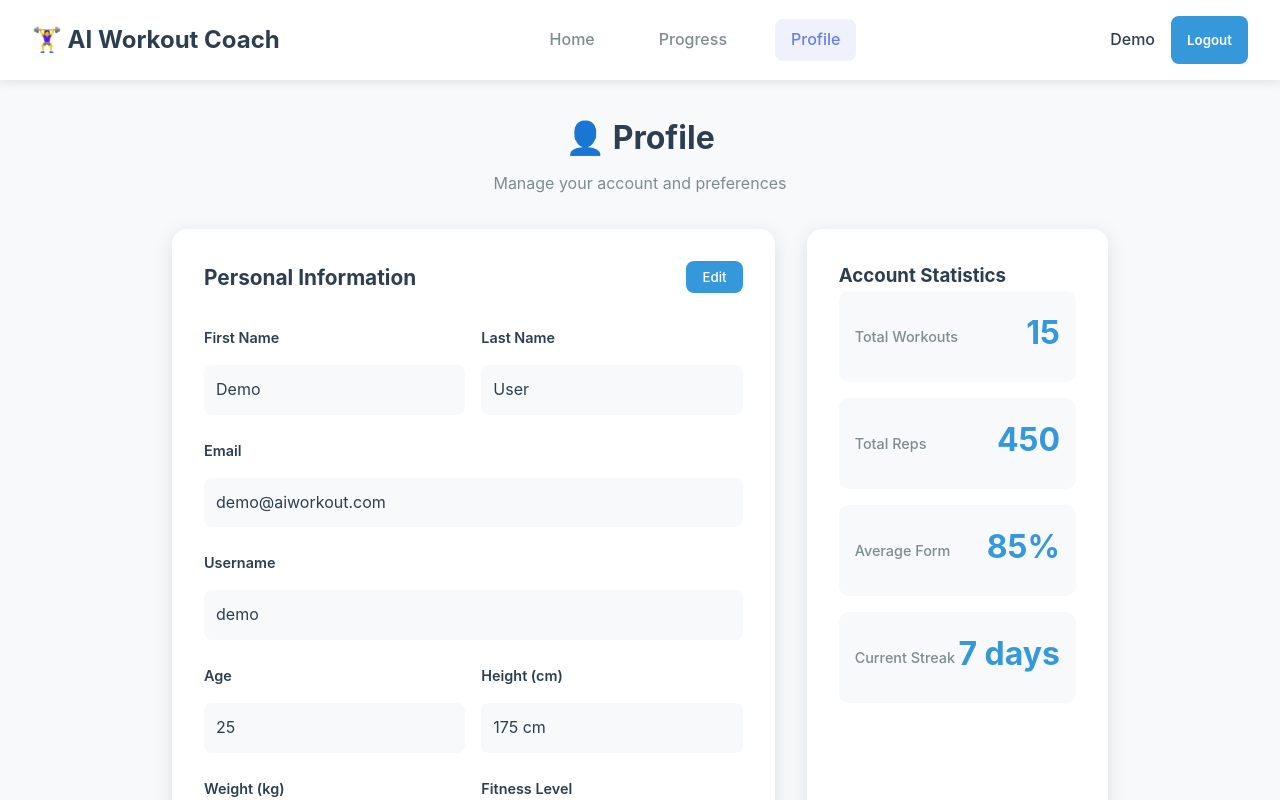
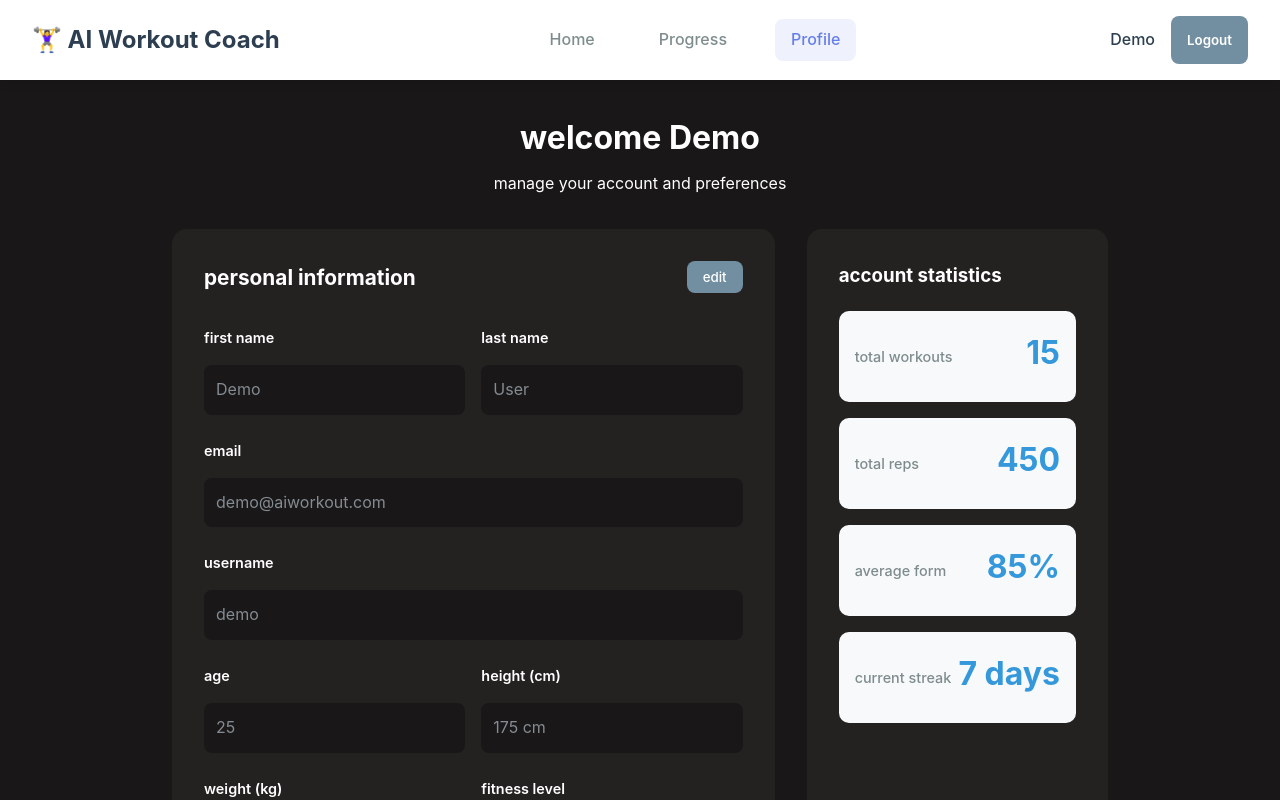
Before and after one commit to jennifershi255/ript, a React (Create React App) app in the folder web/: page /profile in a window 1280 px wide. Shown: the top 800 px of the page. Built offline with nearby package versions, Linux system fonts and the light colour scheme; sample sign-in values are in the browser's storage.

Commit message:
ref: redesign ui

```diff
--- a/web/src/screens/ProfileScreen.css
+++ b/web/src/screens/ProfileScreen.css
@@ -1,6 +1,6 @@
 .profile-screen {
   min-height: 100vh;
-  background: #f8f9fa;
+  background: #191717;
 }
 
 .profile-content {
@@ -10,6 +10,7 @@
 }
 
 .profile-header {
+  color: #ffffff;
   text-align: center;
   margin-bottom: 2rem;
 }
@@ -17,12 +18,12 @@
 .profile-header h1 {
   font-size: 2rem;
   font-weight: bold;
-  color: #2c3e50;
+  color: #ffffff;
   margin: 0 0 0.5rem;
 }
 
 .profile-header p {
-  color: #7f8c8d;
+  color: #ffffff;
   margin: 0;
 }
 
@@ -33,10 +34,10 @@
 }
 
 .profile-card {
-  background: white;
+  background: #242121;
   border-radius: 15px;
+  color: #ffffff;
   padding: 2rem;
-  box-shadow: 0 4px 20px rgba(0, 0, 0, 0.1);
   animation: fadeInUp 0.6s ease-out;
 }
 
@@ -52,7 +53,7 @@
 }
 
 .card-header h3 {
-  color: #2c3e50;
+  color: #ffffff;
   margin: 0;
   font-size: 1.3rem;
 }
@@ -69,7 +70,7 @@
 }
 
 .edit-button {
-  background: #3498db;
+  background: #728fa2;
   color: white;
 }
 
@@ -79,12 +80,12 @@
 }
 
 .save-button {
-  background: #27ae60;
+  background: #6f9e83;
   color: white;
 }
 
 .cancel-button {
-  background: #e74c3c;
+  background: #cb7b72;
   color: white;
 }
 
@@ -115,7 +116,7 @@
 
 .form-group label {
   font-weight: 600;
-  color: #2c3e50;
+  color: #ffffff;
   font-size: 0.9rem;
 }
 
@@ -131,14 +132,14 @@
 .form-group input:focus,
 .form-group select:focus {
   outline: none;
-  border-color: #3498db;
+  border-color: #29333a;
 }
 
 .form-value {
   padding: 0.75rem;
-  background: #f8f9fa;
+  background: #191717;
   border-radius: 8px;
-  color: #2c3e50;
+  color: #848b92;
   min-height: 1.2rem;
 }
 
@@ -157,17 +158,16 @@
   justify-content: space-between;
   align-items: center;
   padding: 1rem;
-  background: #f8f9fa;
+  background: #191717;
+  color: white;
   border-radius: 8px;
 }
 
 .stat-label {
-  color: #7f8c8d;
   font-weight: 500;
 }
 
 .stat-value {
-  color: #2c3e50;
   font-weight: bold;
   font-size: 1.1rem;
 }
@@ -189,12 +189,12 @@
 }
 
 .logout-button {
-  background: #3498db;
+  background: #728fa2;
   color: white;
 }
 
 .delete-button {
-  background: #e74c3c;
+  background: #cb7b72;
   color: white;
 }
 
--- a/web/src/screens/ProfileScreen.tsx
+++ b/web/src/screens/ProfileScreen.tsx
@@ -54,11 +54,11 @@ const ProfileScreen: React.FC = () => {
   const handleDeleteAccount = async () => {
     if (
       window.confirm(
-        "Are you sure you want to delete your account? This action cannot be undone."
+        "are you sure you want to delete your account? this action cannot be undone."
       )
     ) {
       // In a real app, you would call an API to delete the account
-      alert("Account deletion would be implemented here");
+      alert("account deletion would be implemented here");
     }
   };
 
@@ -68,29 +68,29 @@ const ProfileScreen: React.FC = () => {
 
       <div className="profile-content">
         <div className="profile-header">
-          <h1>👤 Profile</h1>
-          <p>Manage your account and preferences</p>
+          <h1>welcome {user?.profile?.firstName || user?.username || "athlete"}</h1>
+          <p>manage your account and preferences</p>
         </div>
 
         <div className="profile-grid">
           {/* Profile Information */}
           <div className="profile-card">
             <div className="card-header">
-              <h3>Personal Information</h3>
+              <h3>personal information</h3>
               {!isEditing ? (
                 <button
                   onClick={() => setIsEditing(true)}
                   className="edit-button"
                 >
-                  Edit
+                  edit
                 </button>
               ) : (
                 <div className="edit-actions">
                   <button onClick={handleSave} className="save-button">
-                    Save
+                    save
                   </button>
                   <button onClick={handleCancel} className="cancel-button">
-                    Cancel
+                    cancel
                   </button>
                 </div>
               )}
@@ -99,7 +99,7 @@ const ProfileScreen: React.FC = () => {
             <div className="profile-form">
               <div className="form-row">
                 <div className="form-group">
-                  <label>First Name</label>
+                  <label>first name</label>
                   {isEditing ? (
                     <input
                       type="text"
@@ -114,7 +114,7 @@ const ProfileScreen: React.FC = () => {
                   )}
                 </div>
                 <div className="form-group">
-                  <label>Last Name</label>
+                  <label>last name</label>
                   {isEditing ? (
                     <input
                       type="text"
@@ -131,18 +131,18 @@ const ProfileScreen: React.FC = () => {
               </div>
 
               <div className="form-group">
-                <label>Email</label>
+                <label>email</label>
                 <div className="form-value">{user?.email}</div>
               </div>
 
               <div className="form-group">
-                <label>Username</label>
+                <label>username</label>
                 <div className="form-value">{user?.username}</div>
               </div>
 
               <div className="form-row">
                 <div className="form-group">
-                  <label>Age</label>
+                  <label>age</label>
                   {isEditing ? (
                     <input
                       type="number"
@@ -158,7 +158,7 @@ const ProfileScreen: React.FC = () => {
                   )}
                 </div>
                 <div className="form-group">
-                  <label>Height (cm)</label>
+                  <label>height (cm)</label>
                   {isEditing ? (
                     <input
                       type="number"
@@ -179,7 +179,7 @@ const ProfileScreen: React.FC = () => {
 
               <div className="form-row">
                 <div className="form-group">
-                  <label>Weight (kg)</label>
+                  <label>weight (kg)</label>
                   {isEditing ? (
                     <input
                       type="number"
@@ -197,16 +197,16 @@ const ProfileScreen: React.FC = () => {
                   )}
                 </div>
                 <div className="form-group">
-                  <label>Fitness Level</label>
+                  <label>fitness level</label>
                   {isEditing ? (
                     <select
                       name="fitnessLevel"
                       value={formData.fitnessLevel}
                       onChange={handleInputChange}
                     >
-                      <option value="beginner">Beginner</option>
-                      <option value="intermediate">Intermediate</option>
-                      <option value="advanced">Advanced</option>
+                      <option value="beginner">beginner</option>
+                      <option value="intermediate">intermediate</option>
+                      <option value="advanced">advanced</option>
                     </select>
                   ) : (
                     <div className="form-value fitness-level">
@@ -220,28 +220,28 @@ const ProfileScreen: React.FC = () => {
 
           {/* Account Stats */}
           <div className="profile-card">
-            <h3>Account Statistics</h3>
+            <h3 style={{ marginBottom: "20px" }}>account statistics</h3>
             <div className="stats-list">
               <div className="stat-item">
-                <span className="stat-label">Total Workouts</span>
+                <span className="stat-label">total workouts</span>
                 <span className="stat-value">
                   {user?.stats?.totalWorkouts || 0}
                 </span>
               </div>
               <div className="stat-item">
-                <span className="stat-label">Total Reps</span>
+                <span className="stat-label">total reps</span>
                 <span className="stat-value">
                   {user?.stats?.totalReps || 0}
                 </span>
               </div>
               <div className="stat-item">
-                <span className="stat-label">Average Form</span>
+                <span className="stat-label">average form</span>
                 <span className="stat-value">
                   {user?.stats?.averageFormAccuracy || 0}%
                 </span>
               </div>
               <div className="stat-item">
-                <span className="stat-label">Current Streak</span>
+                <span className="stat-label">current streak</span>
                 <span className="stat-value">
                   {user?.stats?.streakDays || 0} days
                 </span>
@@ -251,13 +251,13 @@ const ProfileScreen: React.FC = () => {
 
           {/* Account Actions */}
           <div className="profile-card">
-            <h3>Account Actions</h3>
+            <h3 style={{ marginBottom: "20px" }}>account actions</h3>
             <div className="action-buttons">
               <button onClick={logout} className="logout-button">
-                Logout
+                logout
               </button>
               <button onClick={handleDeleteAccount} className="delete-button">
-                Delete Account
+                delete account
               </button>
             </div>
           </div>
```
